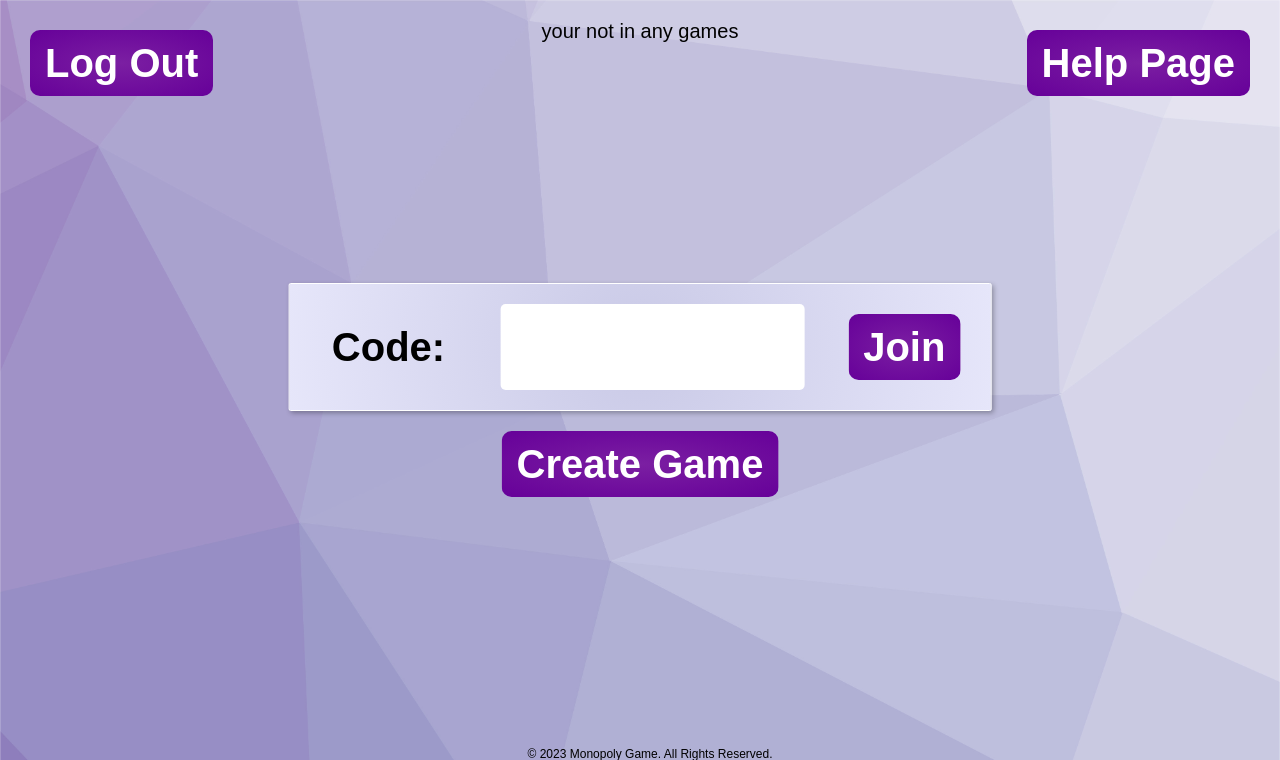
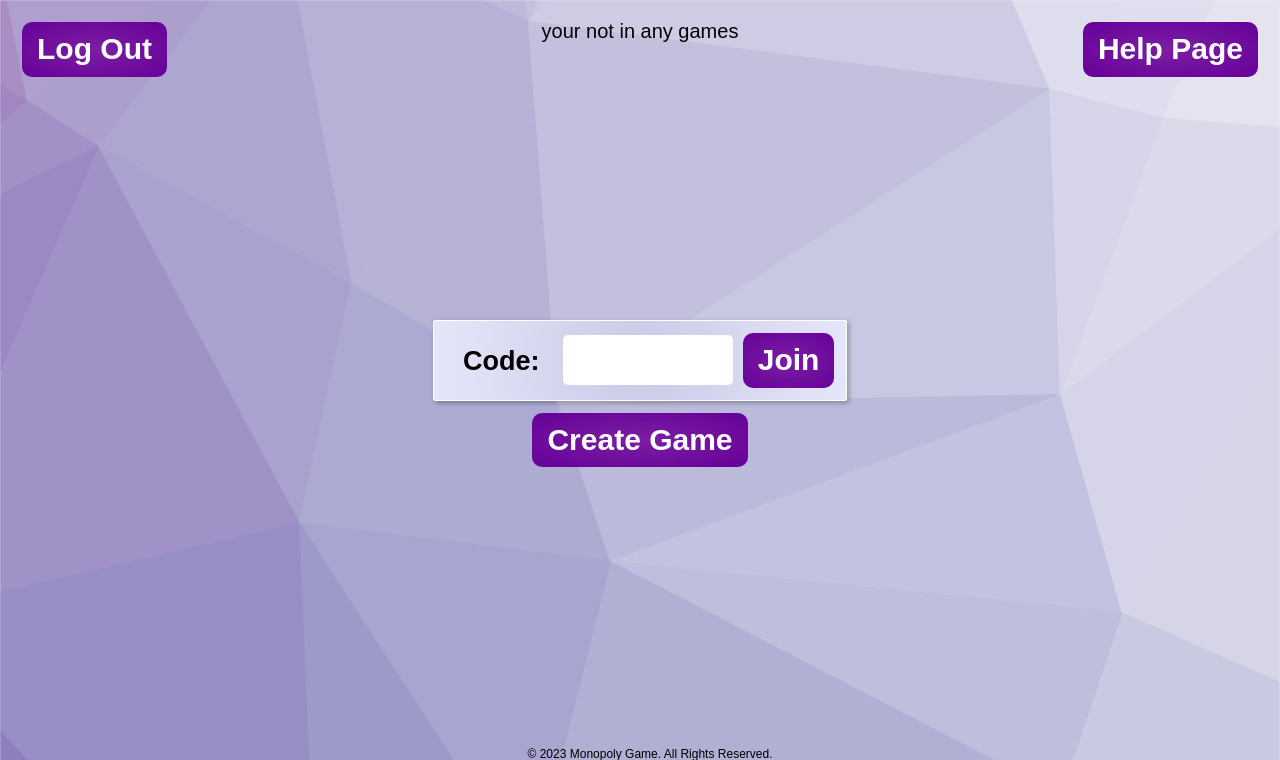
Before and after one commit to doug-spencer/Uniopoly, a Flask app: page /menu in a window 1280 px wide. Shown: the top 760 px of the page. Run offline with Flask 3, Linux system fonts and the light colour scheme; a user stored in the database is signed in; some libraries are stand-ins or nearby versions.

Commit message:
reverted some graphic stuff

```diff
--- a/App/static/css/base.css
+++ b/App/static/css/base.css
@@ -195,7 +195,7 @@ body {
     font-size: 30px;
     font-weight: bold;
     color: white;
-    margin: 10px;
+    margin: 2px;
     border: none;
     border-radius: 10px;
     cursor: pointer;
@@ -221,17 +221,18 @@ body {
 }
 
 .text-input {
-    width: 5em;
-    height: 1.4em;
+    width: 10rem;
+    height: 2.5rem;
     border: none;
     border-radius: 5px;
-    margin: 0ch 1ch;
+    margin: 2px;
+    padding: 5px;
     font-family: Arial;
     font-weight: bold;
     background-color: white;
     color: black;
     text-align: center;
-    font-size: 1.5em;
+    font-size: 30px;
 }
 
 footer {
--- a/App/static/css/game_room.css
+++ b/App/static/css/game_room.css
@@ -24,7 +24,6 @@
         "b a a a a a a a a a";
       background-color: white;
       font-size: 2vh;
-      margin: auto;
    }
 
    .orientation0 {
--- a/App/static/css/menu.css
+++ b/App/static/css/menu.css
@@ -4,12 +4,14 @@
     top: 50%;
     left: 50%;
     transform: translate(-50%, -50%);
-    font-size: 40px;
+    padding: 10px 30px;
+    width: 30rem;
+    height: 10rem;
 }
 
 #join-form {
-    display: flex;
-    padding: 0.5em;
+    display: inline-block;
+    padding: 10px;
     border: 0.1px solid white;
     border-radius: 2px;
     background-image: radial-gradient(circle, #c9c9e6, #e6e6fa);
@@ -20,17 +22,16 @@
 #create-form {
     display: inline-block;
     padding: 10px;
+    font-size: 25px;
 }
 
 #code-label {
-    display: flex;
+    display: inline-block;
+    width: 6rem;
+    font-size: 27px;
     font-family: Arial;
     font-weight: bold;
+    text-align: right;
+    margin-right: 1rem;
     color: black;
-    flex: 3;
-    margin: 0ch 1ch;
 }
-
-.button {
-    font-size: 40px;
-}
```
Also changed, not shown: App/static/css/login.css (+10 -6 lines), instance/database.db.
